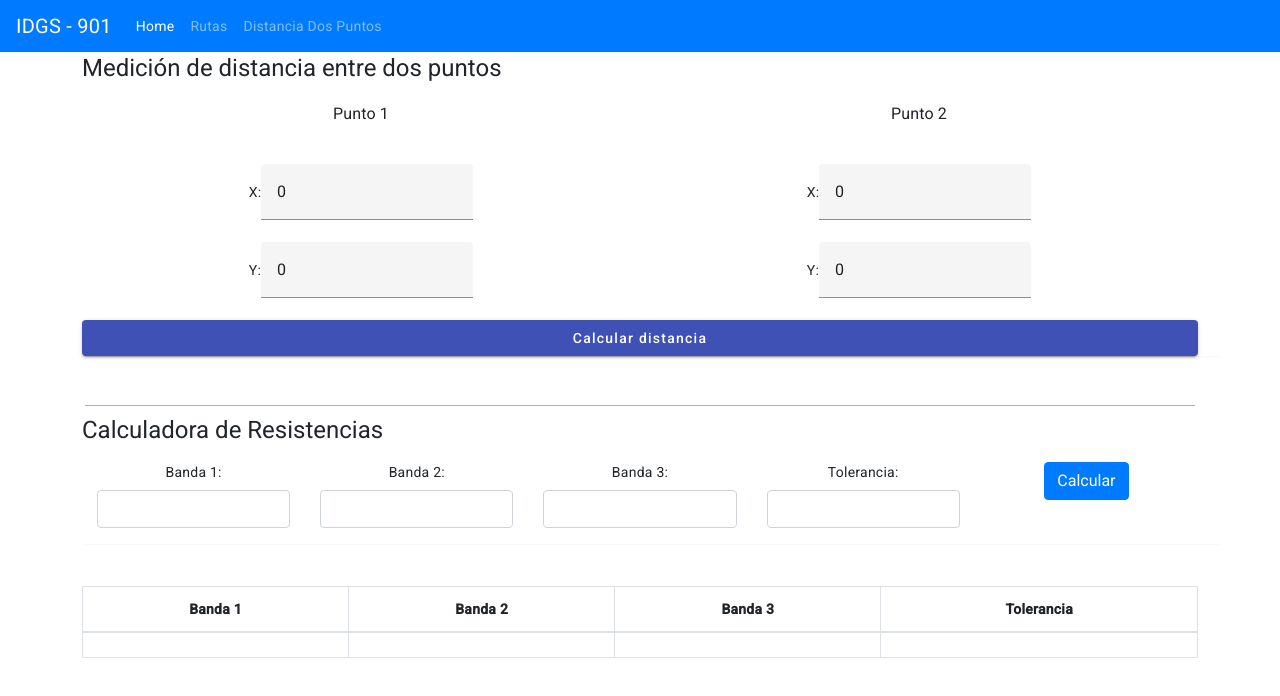
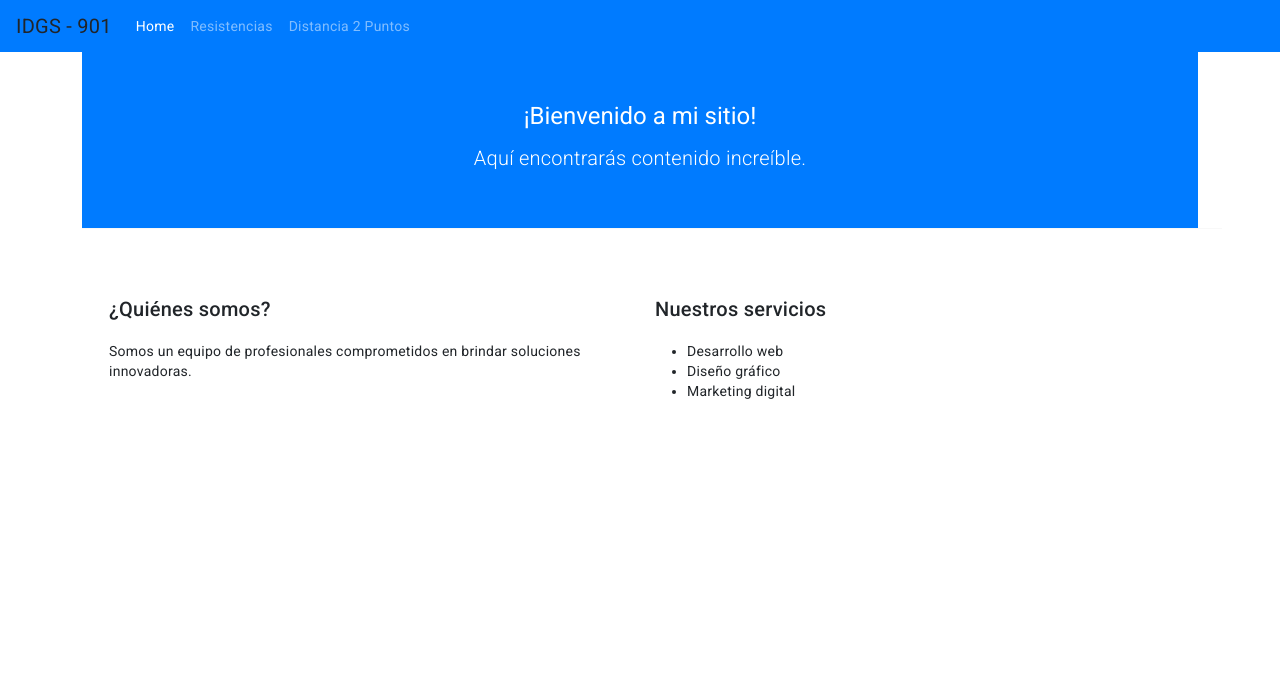
Before and after one commit to IDGS-1101-18002424/practicas-angular, an Angular app: page /home in a window 1280 px wide. Shown: the top 696 px of the page. Built offline with nearby package versions, Linux system fonts and the light colour scheme.

Commit message:
ORRJ - 30/06/2023 Modificación a los Routing

```diff
--- a/src/app/app.component.html
+++ b/src/app/app.component.html
@@ -1,4 +1,12 @@
 <app-menu></app-menu>
+<div class="container">
+    <div class="row">
+        <router-outlet></router-outlet>
+
+    </div>
+</div>
+
+<!-- <app-menu></app-menu>
 <div class="container">
     <div class="row">
         <app-distancia></app-distancia>
@@ -9,4 +17,4 @@
     <div class="row">
         <app-resistencias></app-resistencias>
     </div>
-</div>
+</div> -->
--- a/src/app/app.module.ts
+++ b/src/app/app.module.ts
@@ -7,8 +7,8 @@ import { MatButtonModule } from '@angular/material/button';
 import { MatInputModule } from '@angular/material/input';
 import { MenuComponent } from './grupos/menu/menu.component';
 import { DistanciaComponent } from './distancia/distancia.component';
-import { AppRoutingModule } from './app-routing.module';
-import { HomeComponent } from './grupos/home/home.component';
+import { AppRoutingModule } from './app.routing module';
+import { HomeComponent } from './home/home.component';
 import { ResistenciasComponent } from './resistencias/resistencias.component';
 
 
--- a/src/app/grupos/home/home.component.html
+++ /dev/null
@@ -1,8 +0,0 @@
-<div class="container">
-    <div class="row">
-        <div class="col-md-12">
-            <h1>Welcome to the Home Page!</h1>
-            <p>This is a basic example of a Home component using Bootstrap in Angular.</p>
-        </div>
-    </div>
-</div>
--- a/src/app/grupos/menu/menu.component.html
+++ b/src/app/grupos/menu/menu.component.html
@@ -1,19 +1,21 @@
 <nav class="navbar navbar-expand-lg navbar-dark bg-primary">
-    <a class="navbar-brand" routerLink="">IDGS - 901</a>
-    <button class="navbar-toggler" data-target="#my-nav" data-toggle="collapse" aria-controls="my-nav" aria-expanded="false" aria-label="Toggle navigation">
+    <a class="navbar-brand">IDGS - 901</a>
+    <button class="navbar-toggler" data-target="#" data-toggle="collapse" aria-colcount="my-nav" aria-expanded="false" aria-label="Toggle navigation">
         <span class="navbar-toggler-icon"></span>
     </button>
-    <div class="collapse navbar-collapse" id="my-nav">
+    <div id="my-nav" class="collapse navbar-collapse">
         <ul class="navbar-nav mr-auto">
-            <li class="nav-item">
-                <a class="nav-link" routerLink="/home" routerLinkActive="active">Home</a>
+            <li class="nav-item active">
+                <a class="nav-link" routerLink="home">
+                    <!--fa-icon [ico]="myIcon"></fa-icon-->Home</a>
             </li>
             <li class="nav-item">
-                <a class="nav-link" routerLink="/rutas" routerLinkActive="active">Rutas</a>
+                <a class="nav-link" routerLink="resistencias">Resistencias</a>
             </li>
             <li class="nav-item">
-                <a class="nav-link" routerLink="/distancia-dos-puntos" routerLinkActive="active">Distancia Dos Puntos</a>
+                <a class="nav-link" routerLink="distancia-dos-puntos">Distancia 2 Puntos</a>
             </li>
+
         </ul>
     </div>
 </nav>
--- /dev/null
+++ b/src/app/home/home.component.html
@@ -0,0 +1,29 @@
+<header class="bg-primary text-white text-center py-5">
+    <div class="container">
+        <h1 class="display-4">¡Bienvenido a mi sitio!</h1>
+        <p class="lead">Aquí encontrarás contenido increíble.</p>
+    </div>
+</header>
+<div class="container">
+    <div class="row">
+        <hr>
+        <section class="py-5">
+            <div class="container">
+                <div class="row">
+                    <div class="col-lg-6">
+                        <h2>¿Quiénes somos?</h2>
+                        <p>Somos un equipo de profesionales comprometidos en brindar soluciones innovadoras.</p>
+                    </div>
+                    <div class="col-lg-6">
+                        <h2>Nuestros servicios</h2>
+                        <ul>
+                            <li>Desarrollo web</li>
+                            <li>Diseño gráfico</li>
+                            <li>Marketing digital</li>
+                        </ul>
+                    </div>
+                </div>
+            </div>
+        </section>
+    </div>
+</div>
```
Also changed, not shown: src/app/app.routing module.ts (renamed from src/app/app-routing.module.ts, +6 -4 lines), src/app/home/home.component.css (added), src/app/home/home.component.ts (renamed from src/app/grupos/home/home.component.ts), 1 other file (tests, documents, lock files or other folders).
